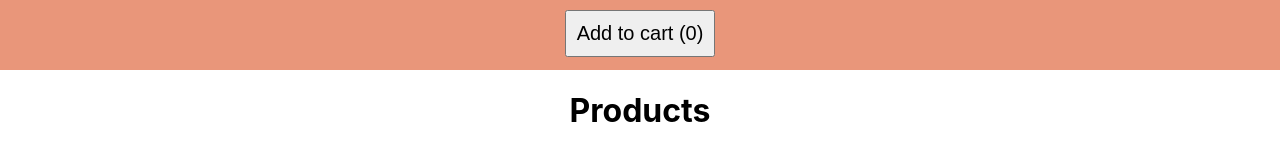
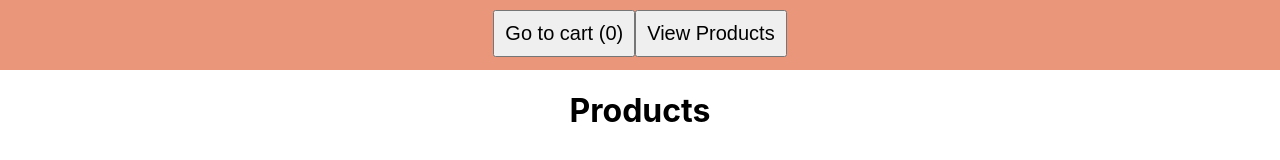
Before and after one commit to TalhaAhmedAI/shoe-store, a React (Create React App) app: page / in a window 1280 px wide. Shown: the top 160 px of the page. Built offline with nearby package versions, Linux system fonts and the light colour scheme.

Commit message:
Update App.js
Added navigation, remove button  and applied some refactoring to code.

```diff
--- a/src/App.js
+++ b/src/App.js
@@ -1,9 +1,12 @@
 import React, { useState } from "react";
 import "./App.css";
 
+const PAGE_PRODUCTS = "products";
+const PAGE_CART = "cart";
+
 function App() {
   const [cart, setCart] = useState([]);
-  const [page, setPage] = useState("");
+  const [page, setPage] = useState(PAGE_PRODUCTS);
   const [products] = useState([
     {
       name: "AA Battery",
@@ -18,8 +21,15 @@ function App() {
   ]);
 
   const addToCart = (product) => {
-    console.log("We are in add to cart");
-    setCart([...cart, product]);
+    setCart([...cart, { ...product }]);
+  };
+
+  const removeFromCart = (productToRemove) => {
+    setCart(cart.filter((product) => product !== productToRemove));
+  };
+
+  const navigateTo = (nextPage) => {
+    setPage(nextPage);
   };
 
   const renderProducts = () => (
@@ -37,12 +47,34 @@ function App() {
       </div>
     </>
   );
+
+  const renderCart = () => (
+    <>
+      <h1>Cart</h1>
+      <div className="products">
+        {cart.map((product, index) => (
+          <div className="product" key={index}>
+            <h3>{product.name}</h3>
+            <h4>{product.cost}</h4>
+            <img src={product.image} alt={product.name} />
+            <button onClick={() => removeFromCart(product)}>
+              Remove from Cart
+            </button>
+          </div>
+        ))}
+      </div>
+    </>
+  );
   return (
     <div className="App">
       <header>
-        <button>Add to cart ({cart.length})</button>
+        <button onClick={() => navigateTo(PAGE_CART)}>
+          Go to cart ({cart.length})
+        </button>
+        <button onClick={() => navigateTo(PAGE_PRODUCTS)}>View Products</button>
       </header>
-      {renderProducts()}
+      {page === PAGE_PRODUCTS && renderProducts()}
+      {page === PAGE_CART && renderCart()}
     </div>
   );
 }
```
